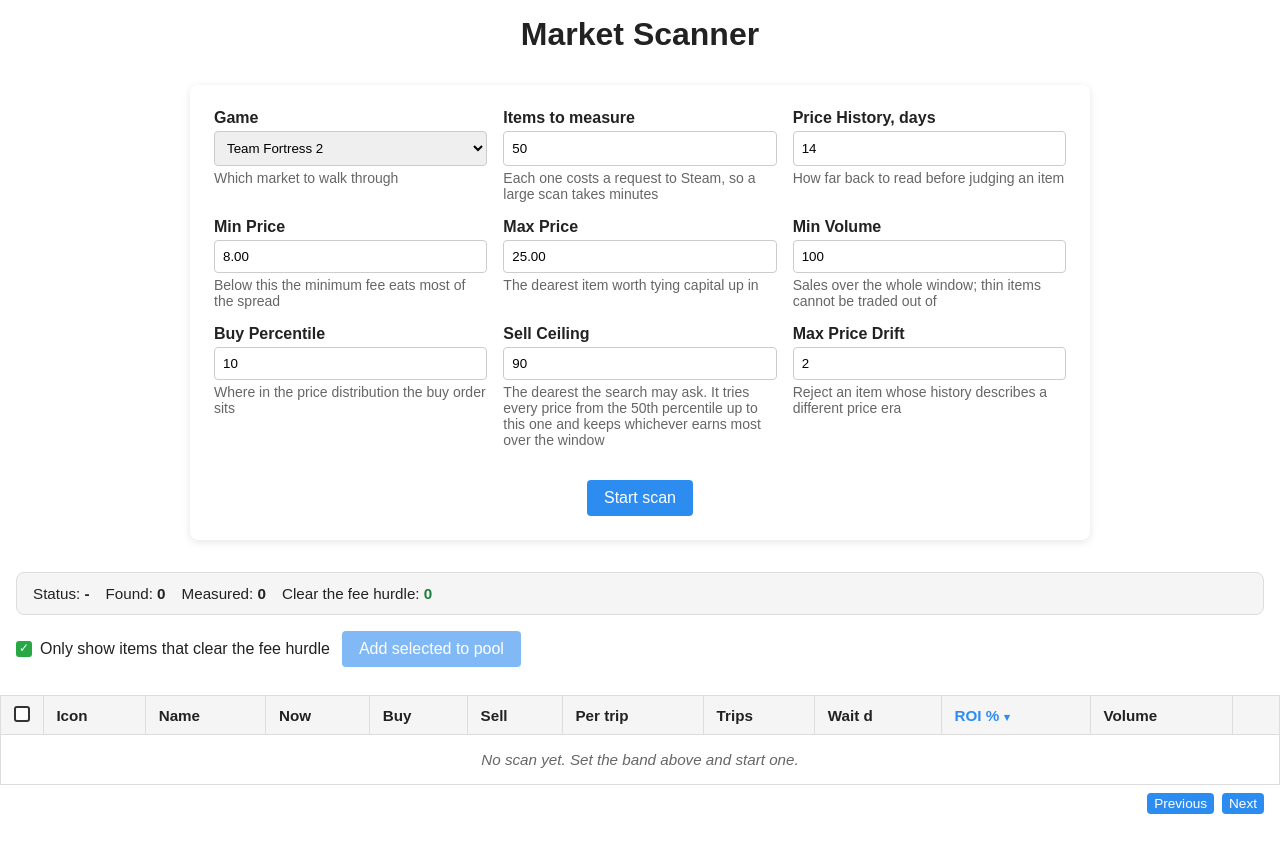
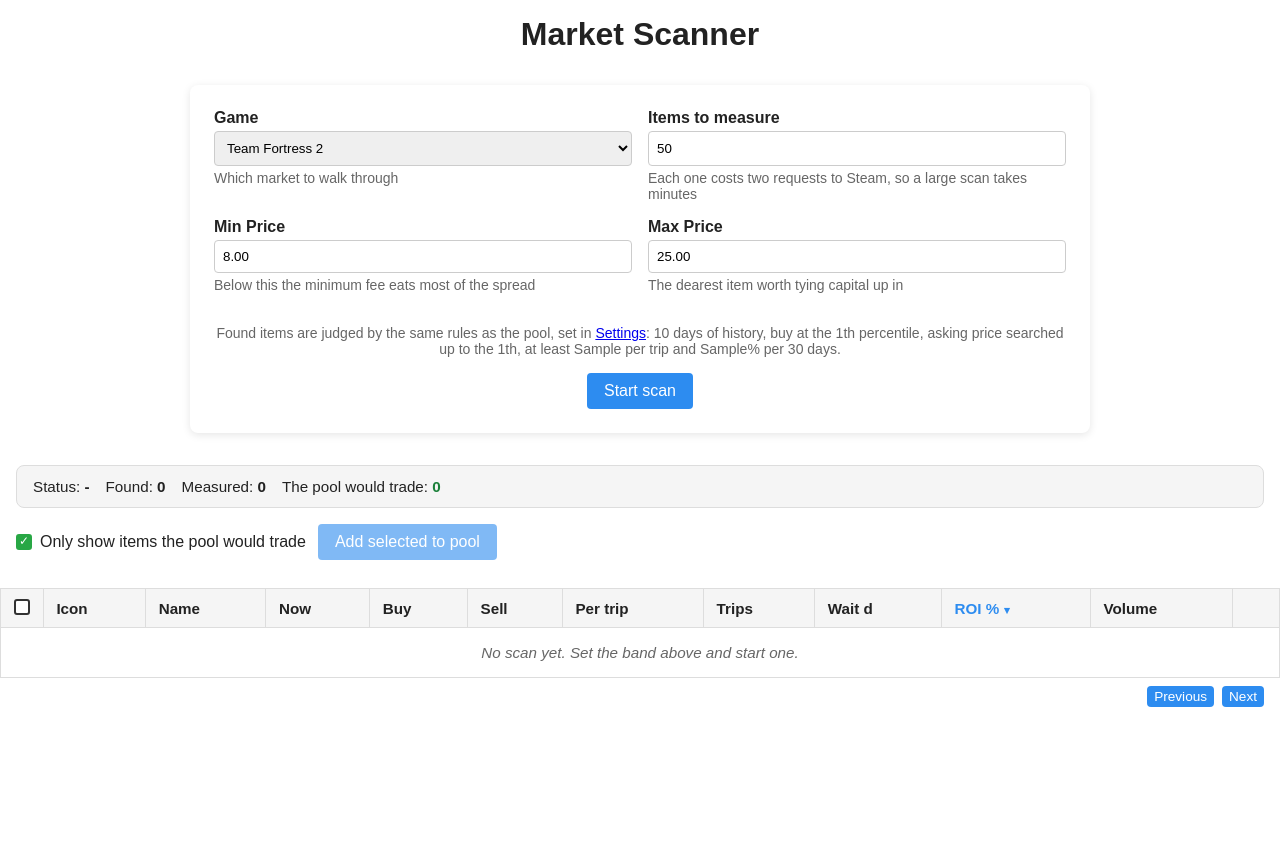
Before and after one commit to SlightlyMadMax/smt-backend, a Python web app: template smt/templates/scanner.html in a window 1280 px wide. Shown: the part 77-931 px from the top of the page. After the commit the page ends 784 px from the top, so only its background shows below. Run offline with Jinja, Linux system fonts and the light colour scheme; the template is opened without the code that fills it: most values are stand-ins (such as "Sample title", 1, 10 or a date in 2020).

Commit message:
cut the scanner form down to where to look

```diff
--- a/smt/api/v1/routes/frontend_pages.py
+++ b/smt/api/v1/routes/frontend_pages.py
@@ -106,8 +106,8 @@ async def action_history_page(request: Request):
 
 
 @router.get("/scanner", response_class=HTMLResponse, include_in_schema=False)
-async def scanner_page(request: Request):
-    return templates.TemplateResponse("scanner.html", {"request": request})
+async def scanner_page(request: Request, service: SettingsService = Depends(get_settings_service)):
+    return templates.TemplateResponse("scanner.html", {"request": request, "settings": await service.get_settings()})
 
 
 @router.get("/statistics", response_class=HTMLResponse, include_in_schema=False)
--- a/smt/static/css/scanner.css
+++ b/smt/static/css/scanner.css
@@ -19,3 +19,10 @@
 .scan-form .form-row:last-of-type .form-group {
   margin-bottom: 0;
 }
+
+.scan-rules {
+  margin: 1rem 0 0;
+  color: var(--color-muted);
+  font-size: 0.875rem;
+  text-align: center;
+}
--- a/smt/static/js/scanner.js
+++ b/smt/static/js/scanner.js
@@ -13,7 +13,7 @@ const bulkForm = document.getElementById('scan-bulk-form');
 const addButton = document.getElementById('add-selected');
 
 let scanId = null;
-let scanParams = {};
+let scanRules = {};
 let candidates = [];
 let pollTimer = null;
 const selected = new Set();
@@ -64,7 +64,7 @@ function buildRow(row, index) {
     '<td>' + row.feasible_round_trips + '</td>' +
     '<td>' + money(row.days_to_clear) + '</td>' +
     '<td>' + money(row.return_on_capital_pct) + '</td>' +
-    '<td>' + row.volume_30d + '</td>' +
+    '<td>' + row.volume_window + '</td>' +
     '<td class="chevron-cell" title="Show price history and order book">' +
     '<span class="row-chevron" aria-hidden="true"></span></td></tr>' +
     '<tr class="details-row" id="scan-details-' + index + '" data-details-for="' + SMT.escapeHtml(hash) +
@@ -94,7 +94,7 @@ function render() {
 
 function applyState(state) {
   scanId = state.id;
-  scanParams = state.params || {};
+  scanRules = state.rules || {};
   candidates = state.candidates || [];
 
   statusBox.hidden = false;
@@ -102,6 +102,9 @@ function applyState(state) {
   document.getElementById('scan-collected').textContent = state.collected;
   document.getElementById('scan-measured').textContent = state.measured;
   document.getElementById('scan-tradable').textContent = candidates.filter(c => c.tradable).length;
+  document.getElementById('scan-window').textContent = scanRules.analysis_window_days
+    ? 'Judged over ' + scanRules.analysis_window_days + ' days'
+    : '';
   document.getElementById('scan-when').textContent = state.finished_at
     ? 'Finished ' + new Date(state.finished_at).toLocaleString()
     : '';
@@ -214,7 +217,7 @@ function detailStats(row) {
     ['Median price', row.median_price],
     ['Drift vs today', row.price_drift],
     ['Listings', row.listings],
-    ['Volume over window', row.volume_30d],
+    ['Volume over the window', row.volume_window],
     ['Buy target', row.buy_target],
     ['Sell target', row.sell_target],
     ['Spread, %', row.spread_pct],
@@ -226,8 +229,8 @@ function detailStats(row) {
     ['Days to clear that queue', row.days_to_clear],
     ['Trips the queue allows', row.feasible_round_trips],
     ['Median hold, h', row.median_hold_hours],
-    ['Return, % / window', row.return_on_capital_pct],
-    ['Verdict', row.note || (row.tradable ? 'clears the fee hurdle' : 'the fee eats the spread')],
+    ['Return, % / 30d', row.return_on_capital_pct],
+    ['Verdict', row.tradable ? 'the pool would trade it' : row.note],
   ]);
 }
 
@@ -236,7 +239,7 @@ async function loadDetails(hash, panel) {
   panel.innerHTML = '<p class="details-empty">Loading…</p>';
 
   const details = await SMT.get('/api/v1/scan/' + scanId + '/candidate/' + encodeURIComponent(hash));
-  const days = Number(scanParams.days) || 30;
+  const days = Number(scanRules.analysis_window_days) || 14;
 
   panel.innerHTML =
     '<div class="details-grid">' +
--- a/smt/templates/scanner.html
+++ b/smt/templates/scanner.html
@@ -26,13 +26,7 @@
         <div class="form-group">
             <label for="limit">Items to measure</label>
             <input type="number" name="limit" id="limit" min="1" max="500" value="50" required>
-            <small>Each one costs a request to Steam, so a large scan takes minutes</small>
-        </div>
-
-        <div class="form-group">
-            <label for="days">Price History, days</label>
-            <input type="number" name="days" id="days" min="1" max="365" value="14" required>
-            <small>How far back to read before judging an item</small>
+            <small>Each one costs two requests to Steam, so a large scan takes minutes</small>
         </div>
     </div>
 
@@ -49,32 +43,14 @@
             <small>The dearest item worth tying capital up in</small>
         </div>
 
-        <div class="form-group">
-            <label for="min_volume">Min Volume</label>
-            <input type="number" name="min_volume" id="min_volume" min="0" value="100" required>
-            <small>Sales over the whole window; thin items cannot be traded out of</small>
-        </div>
     </div>
 
-    <div class="form-row">
-        <div class="form-group">
-            <label for="buy_percentile">Buy Percentile</label>
-            <input type="number" name="buy_percentile" id="buy_percentile" min="1" max="99" value="10" required>
-            <small>Where in the price distribution the buy order sits</small>
-        </div>
-
-        <div class="form-group">
-            <label for="sell_percentile">Sell Ceiling</label>
-            <input type="number" name="sell_percentile" id="sell_percentile" min="51" max="99" value="90" required>
-            <small>The dearest the search may ask. It tries every price from the 50th percentile up to this one and keeps whichever earns most over the window</small>
-        </div>
-
-        <div class="form-group">
-            <label for="max_drift">Max Price Drift</label>
-            <input type="number" name="max_drift" id="max_drift" step="0.1" min="1.1" value="2" required>
-            <small>Reject an item whose history describes a different price era</small>
-        </div>
-    </div>
+    <p class="scan-rules">
+        Found items are judged by the same rules as the pool, set in <a href="/settings">Settings</a>:
+        {{ settings.analysis_window_days }} days of history, buy at the {{ settings.buy_percentile }}th percentile,
+        asking price searched up to the {{ settings.sell_percentile }}th, at least {{ settings.min_profit_threshold }}
+        per trip and {{ settings.min_return_on_capital_30d }}% per 30 days.
+    </p>
 
     <div class="form-actions">
         <button type="submit" class="btn" id="scan-start">Start scan</button>
@@ -86,7 +62,8 @@
         <span>Status: <strong id="scan-state">-</strong></span>
         <span>Found: <strong id="scan-collected">0</strong></span>
         <span>Measured: <strong id="scan-measured">0</strong></span>
-        <span class="count-ready">Clear the fee hurdle: <strong id="scan-tradable">0</strong></span>
+        <span class="count-ready">The pool would trade: <strong id="scan-tradable">0</strong></span>
+        <span id="scan-window"></span>
         <span id="scan-when"></span>
     </div>
 </section>
@@ -98,7 +75,7 @@
         <label class="checkbox-label">
             <input type="checkbox" id="only-tradable" checked>
             <span class="checkbox-custom"></span>
-            <span>Only show items that clear the fee hurdle</span>
+            <span>Only show items the pool would trade</span>
         </label>
         <button type="submit" class="btn" id="add-selected" disabled>Add selected to pool</button>
     </div>
@@ -122,8 +99,8 @@
             <th data-sort="profit_per_trade" title="What one round trip leaves after Steam and publisher fees">Per trip</th>
             <th data-sort="feasible_round_trips" title="Round trips the history allows, capped by how many the queue in front of our listing leaves time for. The return is computed from this">Trips</th>
             <th data-sort="days_to_clear" title="Days the listings priced under ours take to sell off, at the recent rate. Open a row for the queue itself">Wait d</th>
-            <th data-sort="return_on_capital_pct" title="Profit per trip times trips, over the money tied up">ROI %</th>
-            <th data-sort="volume_30d" title="Items sold over the whole window">Volume</th>
+            <th data-sort="return_on_capital_pct" title="Profit per trip times trips, over the money tied up, scaled to 30 days like the pool">ROI %</th>
+            <th data-sort="volume_window" title="Items sold over the analysis window">Volume</th>
             <th></th>
         </tr>
         </thead>
--- a/smt/templates/settings.html
+++ b/smt/templates/settings.html
@@ -43,9 +43,9 @@
                 </div>
 
                 <div class="form-group">
-                    <label for="sell_percentile">Sell Percentile</label>
+                    <label for="sell_percentile">Sell Ceiling</label>
                     <input type="number" min="1" max="99" name="sell_percentile" value="{{ settings.sell_percentile }}" required>
-                    <small>Percentile for sell price calculation</small>
+                    <small>The dearest percentile the asking price may reach. Every price from the 50th up to this one is tried against the order book, and the one that earns most is kept</small>
                 </div>
             </div>
 
```
